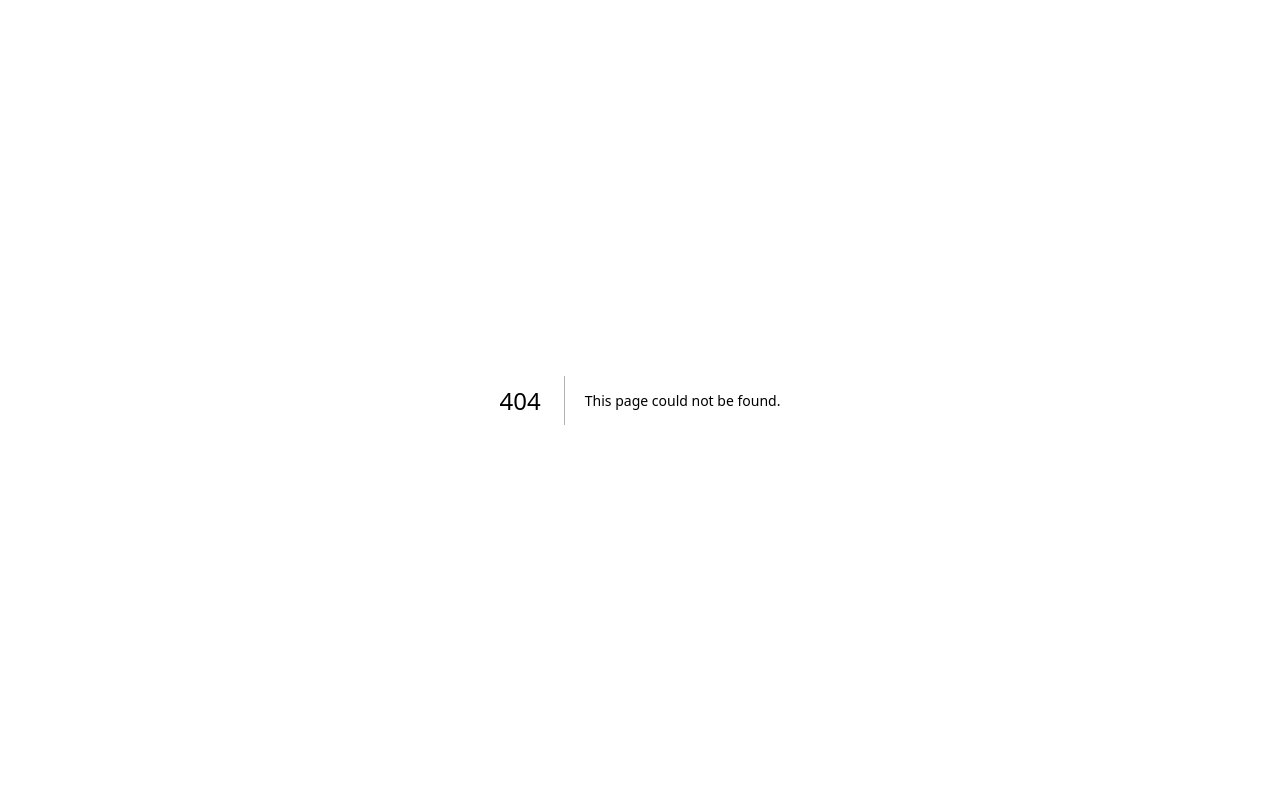
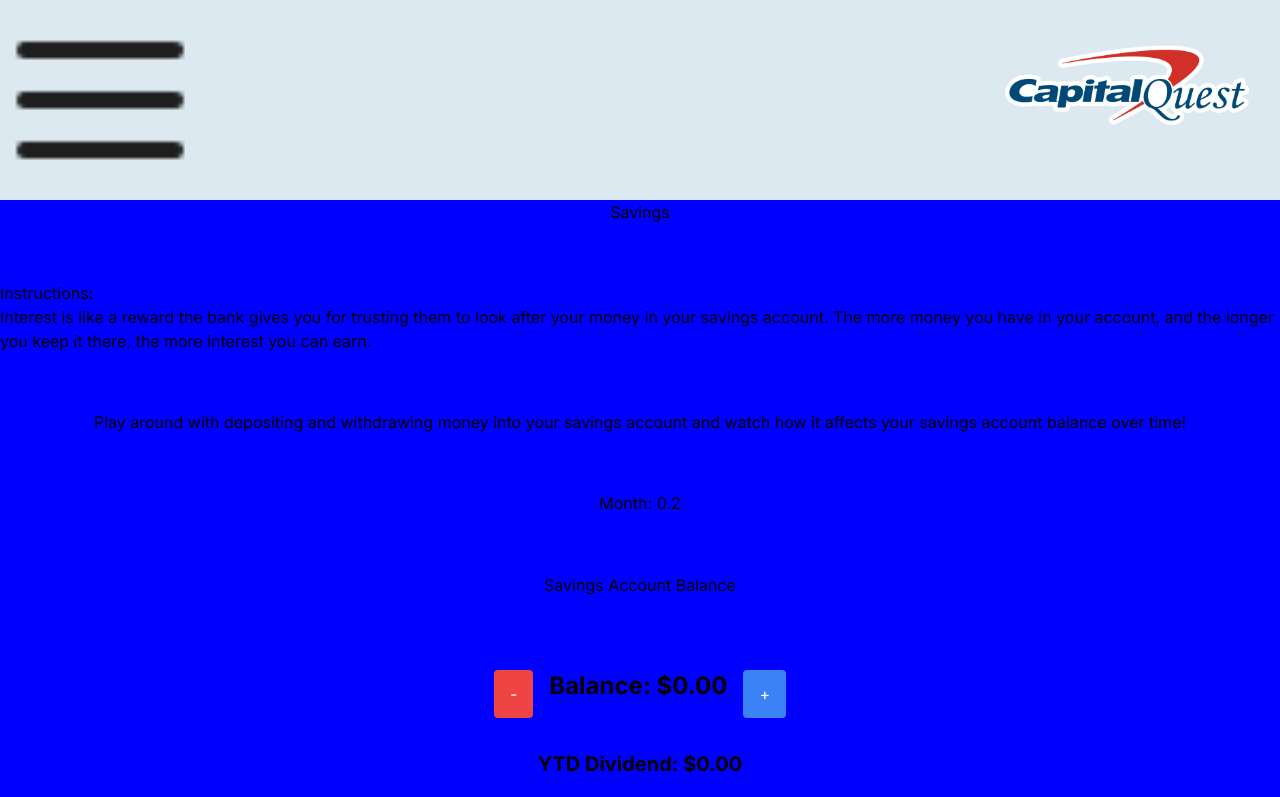
Before and after one commit to PaulaFregene/Capital-Quest-24, a Next.js app in the folder capital-quest/: page /savings in a window 1280 px wide. Before the commit this address had no page. Shown: the top 797 px of the page. Built offline with nearby package versions, Linux system fonts and the light colour scheme.

Commit message:
Savings Page

```diff
--- /dev/null
+++ b/capital-quest/src/app/savings/page.js
@@ -0,0 +1,57 @@
+'use client'
+
+import React, { useState, useEffect } from 'react';
+import Header from '@/components/Header';
+import './savings.css';
+import BalanceManager from '@/components/budget';
+import DividendUpdater from '@/components/dividend';
+
+export default function Savings() {
+    const [balance, setBalance] = useState(0);
+    const [ytdDividend, setYtdDividend] = useState(0);
+    const [months, setMonths] = useState(0);
+
+    useEffect(() => {
+        const interval = setInterval(() => {
+            setBalance(prevBalance => {
+                const newBalance = prevBalance * 1.0417; // Increase balance by 4.17%
+                setYtdDividend(prevDividend => prevDividend + (newBalance - prevBalance)); // Update YTD dividend
+                return newBalance;
+            });
+            setMonths(prevMonths => prevMonths + 0.1); // Increment months (0.1 month = 2.5 seconds)
+        }, 2500); // 2.5 seconds
+
+        return () => clearInterval(interval); // Clean up the interval on unmount
+    }, []);
+
+    return (
+        <div style={{ backgroundColor: "#DCE9F1" }}>
+            <Header style={{ backgroundColor: "blue" }} />
+            <div className="container flex min-h-screen flex-col items-center justify-between" style={{ backgroundColor: "blue" }}>
+                <h1>Savings</h1>
+                <p>Instructions: <br />
+                    Interest is like a reward the bank gives you for trusting them to look after your money in your savings account.
+                    The more money you have in your account, and the longer you keep it there, the more interest you can earn. <br />
+                </p>
+                <p>Play around with depositing and withdrawing money into your savings account
+                    and watch how it affects your savings account balance over time!
+                </p>
+                <div>
+                    Month: {months.toFixed(1)}
+                </div>
+                <h2>Savings Account Balance</h2>
+                <div>
+                    <BalanceManager balance={balance} setBalance={setBalance} />
+                    <DividendUpdater balance={balance} ytdDividend={ytdDividend} />
+                </div>
+                <div>
+                    Placeholder
+                </div>
+                <div>
+                    Resources Button
+                </div>
+            </div>
+            Hello
+        </div>
+    );
+}
--- /dev/null
+++ b/capital-quest/src/app/savings/savings.css
@@ -0,0 +1,3 @@
+.container {
+    background-color: #DCE9F1;
+  }
--- a/capital-quest/src/components/Header.js
+++ b/capital-quest/src/components/Header.js
@@ -3,7 +3,8 @@ import Link from "next/link"
 
 export default function Header() {
     return (
-        <div className= "flex min-h-screen flex-row items-start justify-between p-0">
+        <div>
+            <div className= "flex flex-row items-start justify-between">
                 <button>
                     <Link href="/" passHref>
                         <Image src="/Menu.png" width={200} height={200} alt="Menu button" />
@@ -11,5 +12,6 @@ export default function Header() {
                 </button>
                 <Image src="/capital quest outlined logo.png" width={300} height={300} alt="Capital One logo image"/>
             </div>
+        </div>
     )
 }
--- /dev/null
+++ b/capital-quest/src/components/budget.js
@@ -0,0 +1,34 @@
+'use client'
+import React from 'react';
+
+function BalanceManager({ balance, setBalance }) {
+    const increaseBalance = () => {
+        setBalance(prevBalance => prevBalance + 1);
+    };
+
+    const decreaseBalance = () => {
+        setBalance(prevBalance => prevBalance - 1);
+    };
+
+    return (
+        <div className="flex flex-col items-center p-4">
+            <div className="flex gap-4">
+                <button
+                    onClick={decreaseBalance}
+                    className="bg-red-500 text-white px-4 py-2 rounded"
+                >
+                    -
+                </button>
+                <h1 className="text-2xl font-bold mb-4">Balance: ${balance.toFixed(2)}</h1>
+                <button
+                    onClick={increaseBalance}
+                    className="bg-blue-500 text-white px-4 py-2 rounded"
+                >
+                    +
+                </button>
+            </div>
+        </div>
+    );
+}
+
+export default BalanceManager;
--- /dev/null
+++ b/capital-quest/src/components/budget_parent.js
@@ -0,0 +1,32 @@
+'use client'
+
+import React, { useState, useEffect } from 'react';
+import BalanceManager from './BalanceManager';
+import DividendUpdater from './DividendUpdater';
+
+function Parent() {
+    const [balance, setBalance] = useState(0);
+    const [ytdDividend, setYtdDividend] = useState(0);
+
+    // Update the balance and YTD dividend every 2.5 seconds
+    useEffect(() => {
+        const interval = setInterval(() => {
+            setBalance(prevBalance => {
+                const newBalance = prevBalance * 1.0417; // Increase balance by 4.17%
+                setYtdDividend(prevDividend => prevDividend + (newBalance - prevBalance)); // Update YTD dividend
+                return newBalance;
+            });
+        }, 2500); // 2.5 seconds
+
+        return () => clearInterval(interval); // Clean up the interval on unmount
+    }, []);
+
+    return (
+        <div className="App">
+            <BalanceManager balance={balance} setBalance={setBalance} />
+            <DividendUpdater balance={balance} ytdDividend={ytdDividend} />
+        </div>
+    );
+}
+
+export default Parent;
--- /dev/null
+++ b/capital-quest/src/components/dividend.js
@@ -0,0 +1,13 @@
+'use client'
+import React from 'react';
+
+function DividendUpdater({ balance, ytdDividend }) {
+    return (
+        <div className="flex flex-col items-center p-4">
+            <h2 className="text-xl font-bold mb-4">YTD Dividend: ${ytdDividend.toFixed(2)}</h2>
+            <h3 className="text-lg">Current Balance: ${balance.toFixed(2)}</h3>
+        </div>
+    );
+}
+
+export default DividendUpdater;
```
Lines whose indentation alone changed are shown as unchanged.
